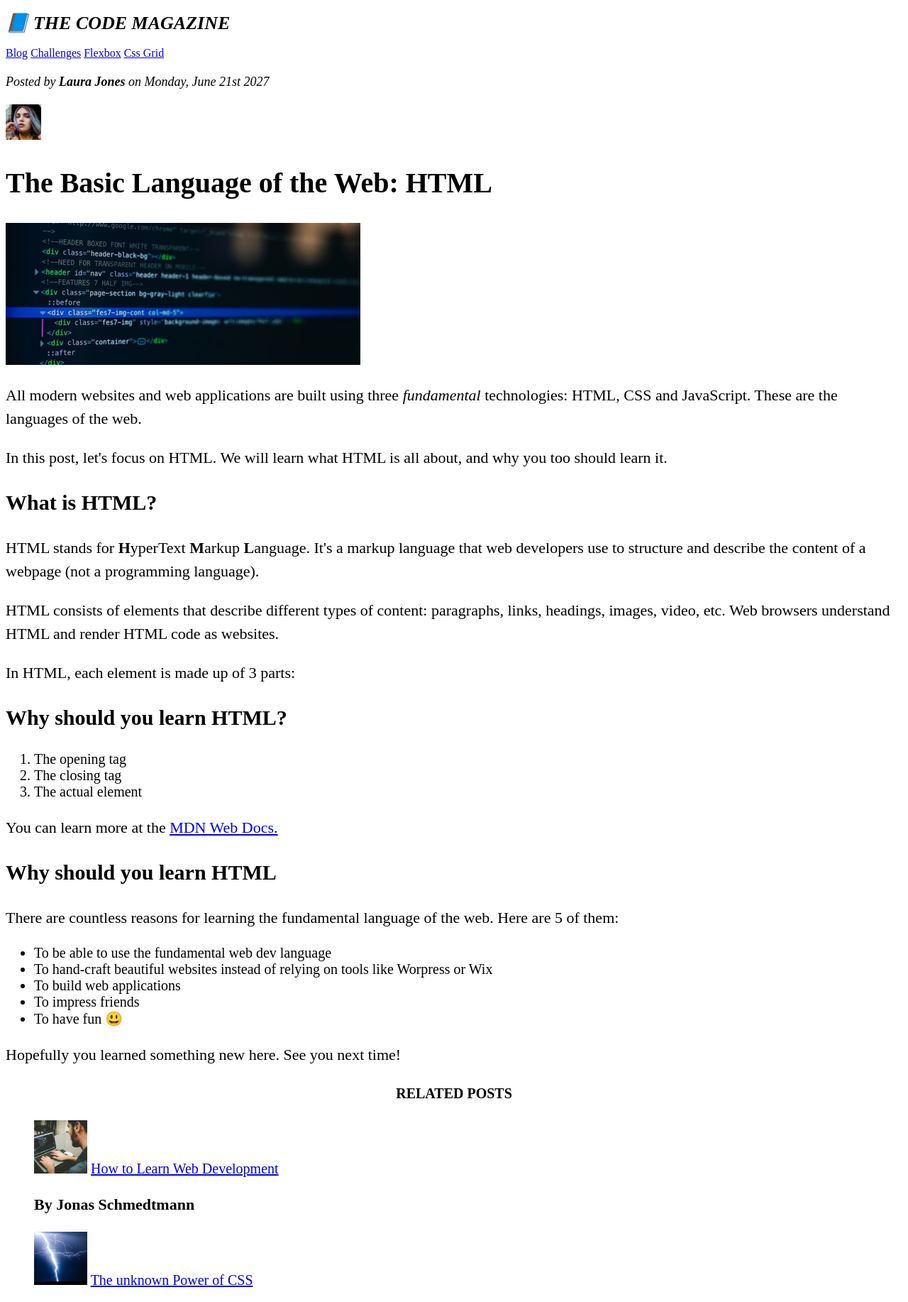
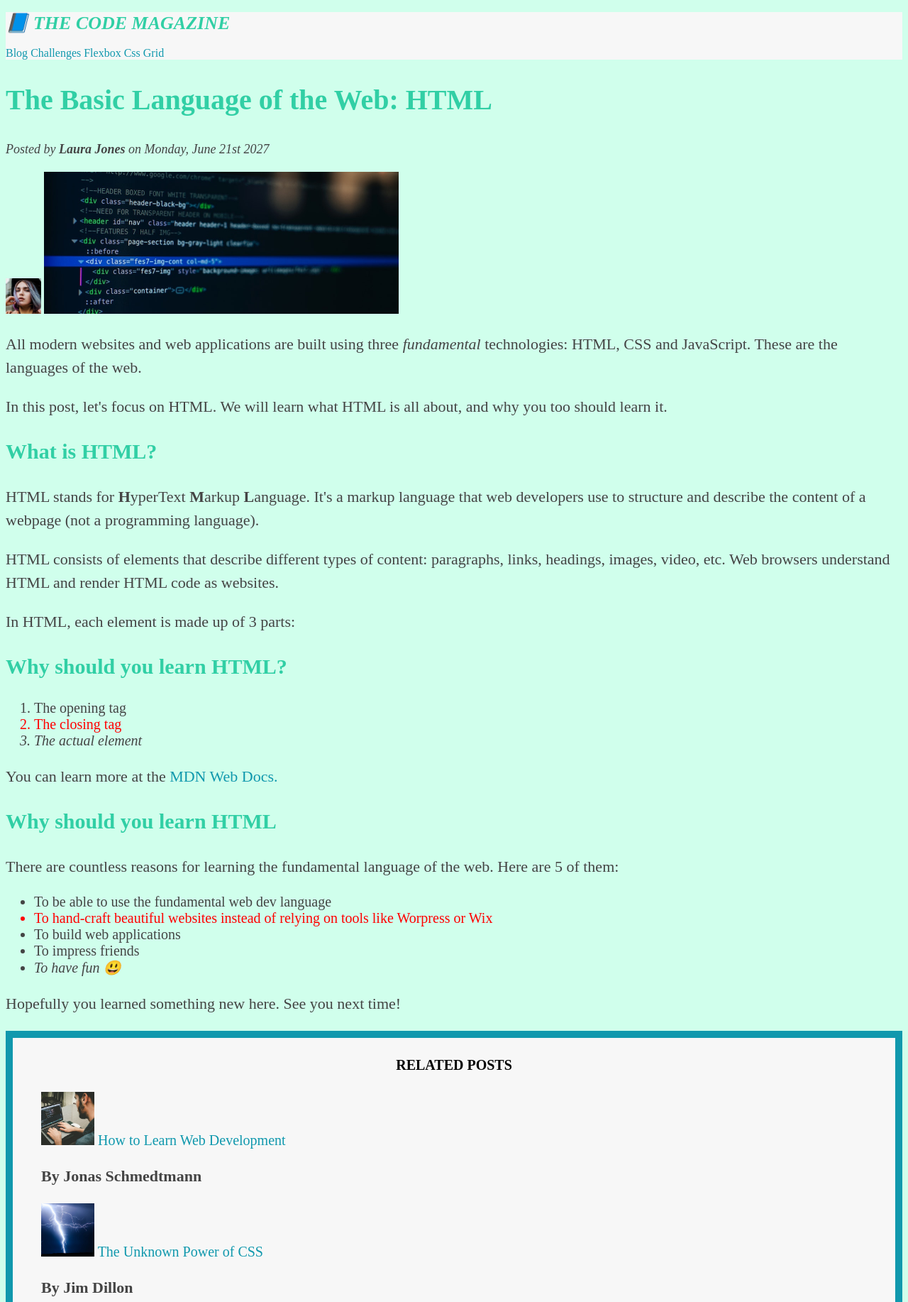
Before and after one commit to jatinder1993/hello-world, a plain HTML site: page 02-HTML-Fundamentals/index.html in a window 1280 px wide. Shown: the top 1834 px of the page at 71% size. Drawn offline with Linux system fonts and the light colour scheme.

Commit message:
good work

```diff
--- a/02-HTML-Fundamentals/index.html
+++ b/02-HTML-Fundamentals/index.html
@@ -16,7 +16,7 @@
     <h6>The Basic Language of the Web: HTML</h6>
     -->
 
-    <header>
+    <header class="main-header">
       <h1>📘 The Code Magazine</h1>
 
       <nav>
@@ -28,8 +28,12 @@
     </header>
 
     <article>
-      <header >
-        <p id="author">Posted by <strong>Laura Jones</strong> on Monday, June 21st 2027</p>
+      <header>
+        <h2>The Basic Language of the Web: HTML</h2>
+
+        <p id="author">
+          Posted by <strong>Laura Jones</strong> on Monday, June 21st 2027
+        </p>
 
         <img
           src="img/laura-jones.jpg"
@@ -37,8 +41,6 @@
           width="50"
           height="50"
         />
-
-        <h2>The Basic Language of the Web: HTML</h2>
 
         <img
           src="img/post-img.jpg"
@@ -126,9 +128,10 @@
             width="75"
             height="75"
           />
-          <a href="#">How to Learn Web Development
-          </li></a>
+          <a href="#">How to Learn Web Development</a>
           <p class="related-author">By Jonas Schmedtmann</p>
+        </li>
+
         <li>
           <img
             src="img/related-2.jpg"
@@ -136,7 +139,7 @@
             width="75"
             height="75"
           />
-          <a href="#">The unknown Power of CSS</a>
+          <a href="#">The Unknown Power of CSS</a>
           <p class="related-author">By Jim Dillon</p>
         </li>
         <li>
--- a/02-HTML-Fundamentals/style.css
+++ b/02-HTML-Fundamentals/style.css
@@ -4,6 +4,13 @@ h3,
 p,
 li {
   font-family: serif;
+  color: #444;
+}
+
+h1,
+h2,
+h3 {
+  color: rgb(49, 207, 165);
 }
 
 h1 {
@@ -63,3 +70,64 @@ li {
 .related {
   list-style: none;
 }
+
+.main-header {
+  background-color: #f7f7f7;
+}
+
+aside {
+  background-color: #f7f7f7;
+  border: 10px solid #1098ad;
+  /* border-top: 5px solid #1098ad;
+  border-bottom: solid #1098ad;
+  border-left: solid #1098ad;
+  border-right: 15px solid #1098ad;
+  */
+}
+
+body {
+  background-color: rgba(0, 255, 157, 0.186);
+}
+
+articleli:first-child {
+  font-weight: bold;
+}
+
+article li:last-child {
+  font-style: italic;
+}
+
+article li:nth-child(2) {
+  color: red;
+}
+
+/* Misconception: this won't work use video 29 for reference*/
+article p:first-child {
+  color: red;
+}
+
+/* styling links */
+a:link {
+  color: #1098ad;
+  text-decoration: none;
+}
+
+a:visited {
+  color: #1098ad;
+}
+
+/* My short hand for text-decoration didn't worked underline color--underline didn't worked */
+a:hover {
+  color: orangered;
+  font-family: "Courier New", Courier, monospace;
+  font-weight: bold;
+  text-decoration: underline;
+  color: orangered;
+}
+
+a:active {
+  background-color: black;
+  font-style: italic;
+}
+
+/* LVHA this is the order dont edit in different order */
```
